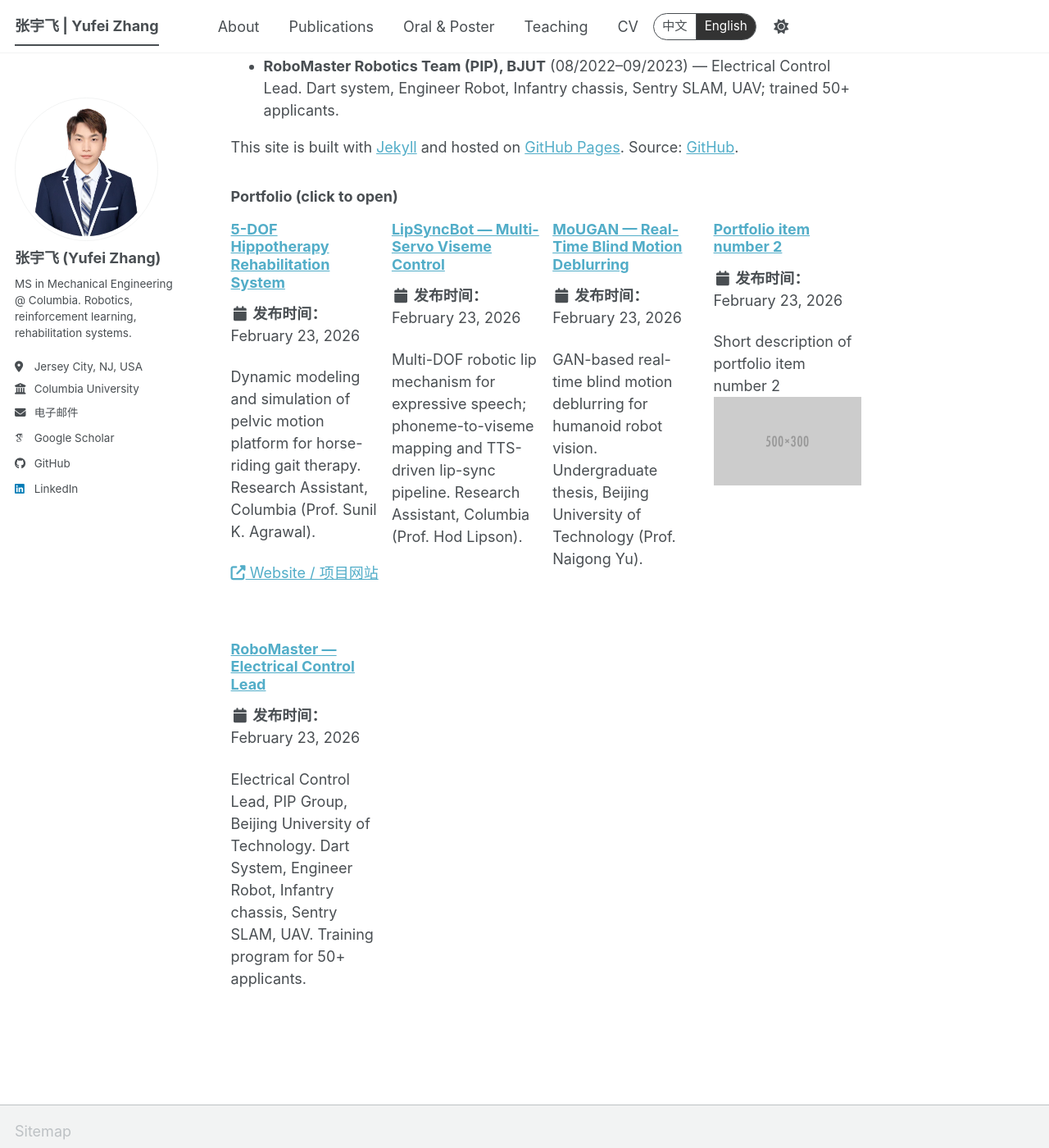
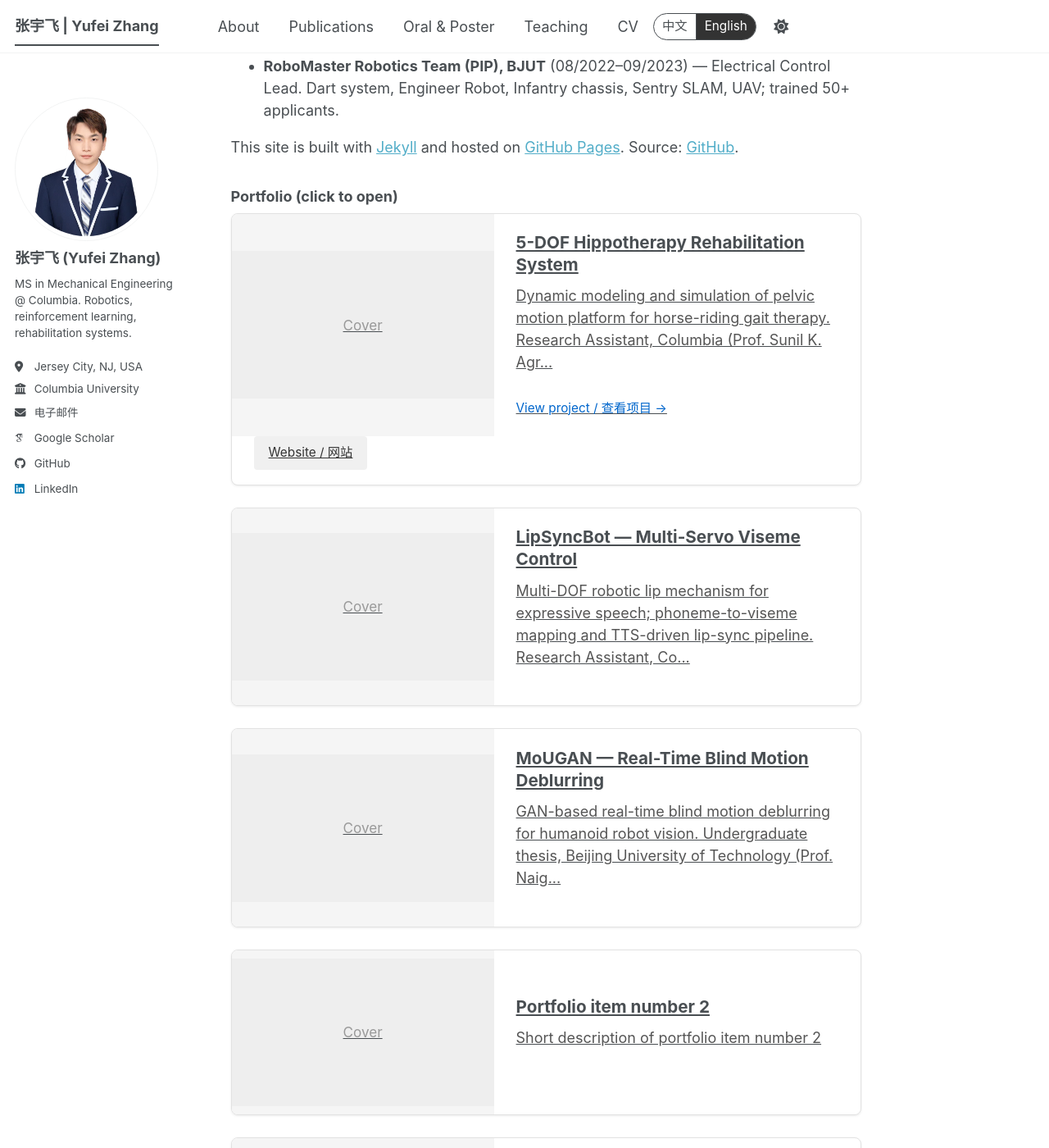
Before and after one commit to YufeiZhang0601/YufeiZhang0601.github.io, a Jekyll site: the page built from _pages/about.md, in a window 1280 px wide and 1400 px high, scrolled down 1332 px. Shown: the whole window at 82% size. Built offline with Jekyll 4.4.1, drawn with Linux system fonts in a browser that asks for light colours; some web fonts are replaced; a script bundle is joined from its source files by our own code; library files that are not in the unit come from our copies; some of the changed text lies outside the part shown.

Commit message:
update portfolio

```diff
--- /dev/null
+++ b/_includes/archive-single-portfolio.html
@@ -0,0 +1,37 @@
+{% include base_path %}
+{% if include.post %}{% assign post = include.post %}{% endif %}
+{% if post.header.teaser %}
+  {% assign teaser = post.header.teaser %}
+{% elsif post.header.gif %}
+  {% assign teaser = post.header.gif %}
+{% else %}
+  {% assign teaser = nil %}
+{% endif %}
+{% assign video = post.header.video %}
+{% if post.id %}
+  {% assign title = post.title | markdownify | remove: "<p>" | remove: "</p>" %}
+{% else %}
+  {% assign title = post.title %}
+{% endif %}
+
+<article class="project-box" itemscope itemtype="http://schema.org/CreativeWork">
+  <a href="{{ base_path }}{{ post.url }}" rel="permalink" class="project-box__link">
+    <div class="project-box__cover">
+      {% if video %}
+        <video class="project-box__media" src="{% if video contains '://' %}{{ video }}{% else %}{{ video | prepend: '/images/' | prepend: base_path }}{% endif %}" playsinline muted loop preload="metadata"{% if teaser %} poster="{% if teaser contains '://' %}{{ teaser }}{% else %}{{ teaser | prepend: '/images/' | prepend: base_path }}{% endif %}"{% endif %}></video>
+      {% elsif teaser %}
+        <img class="project-box__media" src="{% if teaser contains '://' %}{{ teaser }}{% else %}{{ teaser | prepend: '/images/' | prepend: base_path }}{% endif %}" alt="">
+      {% else %}
+        <div class="project-box__placeholder">Cover</div>
+      {% endif %}
+    </div>
+    <div class="project-box__body">
+      <h3 class="project-box__title" itemprop="headline">{{ title }}</h3>
+      {% if post.excerpt %}<p class="project-box__excerpt" itemprop="description">{{ post.excerpt | strip_html | strip_newlines | truncate: 140 }}</p>{% endif %}
+      {% if post.website %}<span class="project-box__action">View project / 查看项目 →</span>{% endif %}
+    </div>
+  </a>
+  {% if post.website %}
+  <a href="{{ post.website | prepend: base_path }}" class="project-box__website" target="_blank" rel="noopener">Website / 网站</a>
+  {% endif %}
+</article>
--- a/_includes/head/custom.html
+++ b/_includes/head/custom.html
@@ -47,5 +47,64 @@
     color: #999;
     font-size: 0.9em;
   }
+  /* Project box: one project per box, cover image/video/gif + description */
+  .project-box {
+    border: 1px solid #e2e2e2;
+    border-radius: 8px;
+    overflow: hidden;
+    margin-bottom: 1.5rem;
+    background: #fff;
+    box-shadow: 0 1px 3px rgba(0,0,0,0.08);
+  }
+  .project-box:hover { box-shadow: 0 4px 12px rgba(0,0,0,0.12); }
+  .project-box__link { display: flex; text-decoration: none; color: inherit; }
+  .project-box__link:hover { color: inherit; }
+  @media (min-width: 768px) {
+    .project-box__link { flex-direction: row; }
+    .project-box__cover { flex: 0 0 320px; min-height: 200px; }
+    .project-box__body { flex: 1; padding: 1.25rem 1.5rem; display: flex; flex-direction: column; justify-content: center; }
+  }
+  @media (max-width: 767px) {
+    .project-box__link { flex-direction: column; }
+    .project-box__cover { min-height: 180px; }
+    .project-box__body { padding: 1rem 1.25rem; }
+  }
+  .project-box__cover {
+    background: #f5f5f5;
+    display: flex;
+    align-items: center;
+    justify-content: center;
+  }
+  .project-box__media {
+    width: 100%;
+    height: 100%;
+    object-fit: cover;
+    display: block;
+  }
+  .project-box__placeholder {
+    width: 100%;
+    min-height: 180px;
+    display: flex;
+    align-items: center;
+    justify-content: center;
+    color: #999;
+    font-size: 0.95em;
+    background: #eee;
+  }
+  .project-box__title { margin: 0 0 0.5em; font-size: 1.15rem; line-height: 1.3; }
+  .project-box__excerpt { margin: 0; font-size: 0.9rem; color: #555; line-height: 1.5; }
+  .project-box__action { margin-top: 0.5em; font-size: 0.85rem; color: #0066cc; display: inline-block; }
+  .project-box__website {
+    display: inline-block;
+    padding: 0.5rem 1rem;
+    margin: 0 0 1rem 1.5rem;
+    font-size: 0.85rem;
+    background: #f0f0f0;
+    border-radius: 4px;
+    text-decoration: none;
+    color: #333;
+  }
+  .project-box__website:hover { background: #e0e0e0; }
+  .grid__wrapper--portfolio { display: block; }
 </style>
 <!-- end custom head snippets -->
--- a/_pages/about.md
+++ b/_pages/about.md
@@ -64,8 +64,8 @@ layout: single
 
 <h3 class="lang-zh">项目详情 (点击进入)</h3>
 <h3 class="lang-en">Portfolio (click to open)</h3>
-<div class="grid__wrapper">
+<div class="grid__wrapper grid__wrapper--portfolio">
 {% for post in site.portfolio %}
-{% include archive-single.html type="grid" %}
+{% include archive-single-portfolio.html %}
 {% endfor %}
 </div>
```
Also changed, not shown: _pages/portfolio.html (+3 -4 lines), _portfolio/hippotherapy-5dof.md (+5 -1 lines).
